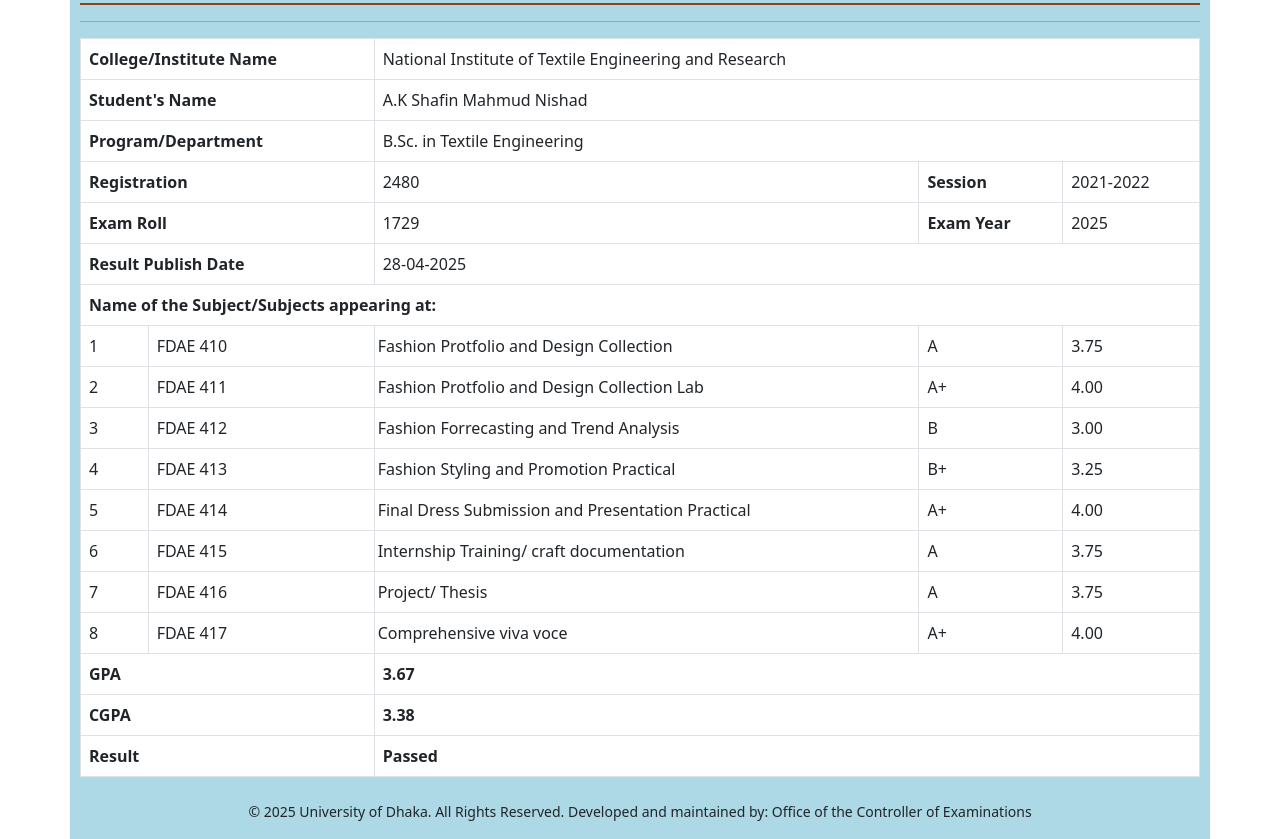
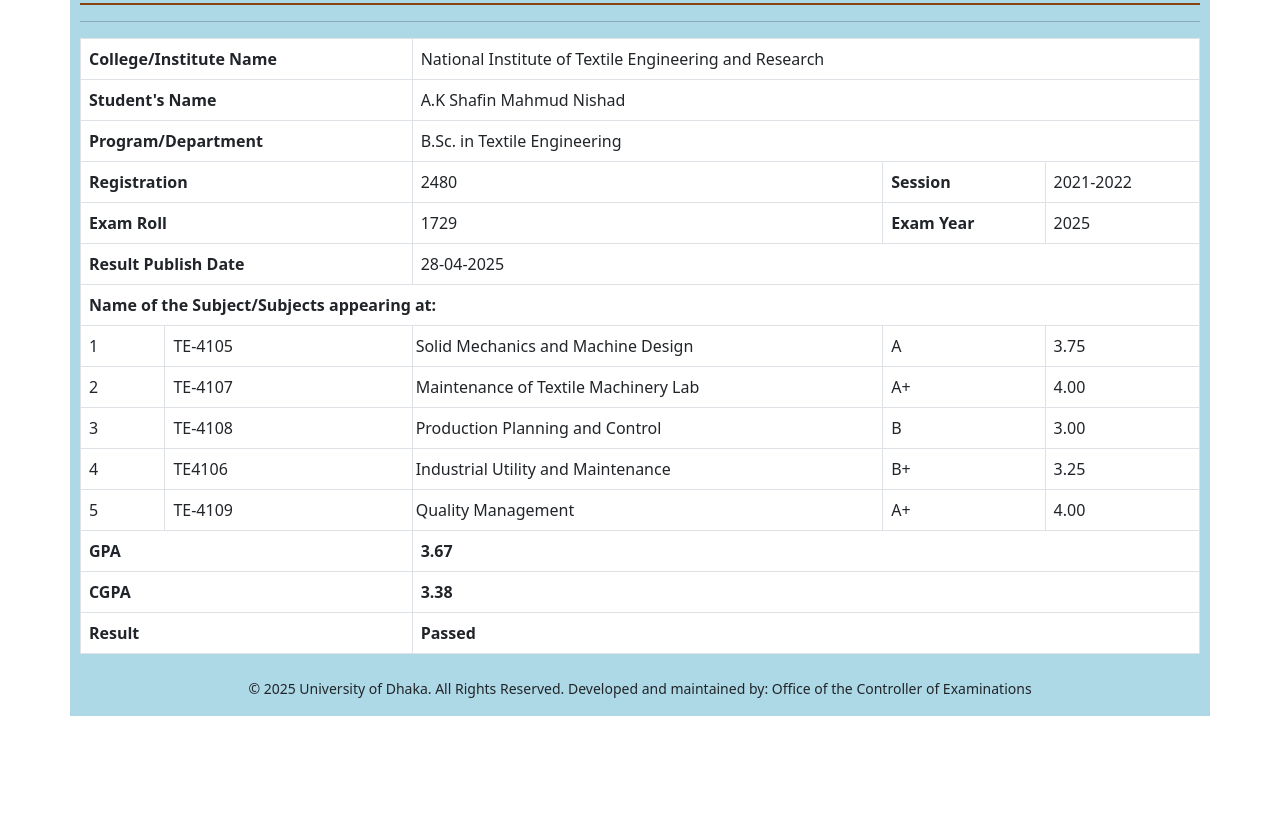
Before and after one commit to MahmudNishad/cmc.du.ac.bd, a plain HTML site: page index.html in a window 1280 px wide. Shown: the part 169-1008 px from the top of the page. After the commit the page ends 885 px from the top, so only its background shows below. Drawn offline with nearby package versions, Linux system fonts and the light colour scheme.

Commit message:
Add files via upload

```diff
--- a/index.html
+++ b/index.html
@@ -20,7 +20,7 @@
             <div class="col-12">
                 <center>
                     <h2 style="border-bottom: 2px solid saddlebrown;padding-bottom: 7px;"><b>
-            B.Sc. in Textile Engineering Level-4 Term-1 Examination of 2025 Held in February 2025</b> <small style="font-size:15px;color:red;">  </small> </h2>
+            B.Sc. in B.Sc. in Textile Engineering Level-4 Term-1 Examination of 2025 Held in February 2025</b> <small style="font-size:15px;color:red;">  </small> </h2>
                 </center>
                 <hr>
             </div>
@@ -37,7 +37,7 @@
                             </tr>
                             <tr>
                                 <th colspan="2">Student's Name</th>
-                                <td colspan="3">A.K Shafin Mahmud Nishad</td>
+                                <td colspan="3"> A.K Shafin Mahmud Nishad</td>
                             </tr>
                             <tr>
                                 <th colspan="2">Program/Department</th>
@@ -66,60 +66,40 @@
 
                             <tr>
                                 <td>1</td>
-                                <td>FDAE 410</td>
-                                <td style="padding:3px;vertical-align: middle;">Fashion Protfolio and Design Collection</td>
+                                <td>TE-4105</td>
+                                <td style="padding:3px;vertical-align: middle;">Solid Mechanics and Machine Design</td>
                                 <td>A</td>
                                 <td>3.75</td>
                             </tr>
                             <tr>
                                 <td>2</td>
-                                <td>FDAE 411</td>
-                                <td style="padding:3px;vertical-align: middle;">Fashion Protfolio and Design Collection Lab</td>
+                                <td>TE-4107</td>
+                                <td style="padding:3px;vertical-align: middle;">Maintenance of Textile Machinery Lab</td>
                                 <td>A+</td>
                                 <td>4.00</td>
                             </tr>
                             <tr>
                                 <td>3</td>
-                                <td>FDAE 412</td>
-                                <td style="padding:3px;vertical-align: middle;">Fashion Forrecasting and Trend Analysis</td>
+                                <td>TE-4108</td>
+                                <td style="padding:3px;vertical-align: middle;">Production Planning and Control</td>
                                 <td>B</td>
                                 <td>3.00</td>
                             </tr>
                             <tr>
                                 <td>4</td>
-                                <td>FDAE 413</td>
-                                <td style="padding:3px;vertical-align: middle;">Fashion Styling and Promotion Practical</td>
+                                <td>TE­4106</td>
+                                <td style="padding:3px;vertical-align: middle;">Industrial Utility and Maintenance</td>
                                 <td>B+</td>
                                 <td>3.25</td>
                             </tr>
                             <tr>
                                 <td>5</td>
-                                <td>FDAE 414</td>
-                                <td style="padding:3px;vertical-align: middle;">Final Dress Submission and Presentation Practical</td>
+                                <td>TE-4109</td>
+                                <td style="padding:3px;vertical-align: middle;">Quality Management</td>
                                 <td>A+</td>
                                 <td>4.00</td>
                             </tr>
-                            <tr>
-                                <td>6</td>
-                                <td>FDAE 415</td>
-                                <td style="padding:3px;vertical-align: middle;">Internship Training/ craft documentation</td>
-                                <td>A</td>
-                                <td>3.75</td>
-                            </tr>
-                            <tr>
-                                <td>7</td>
-                                <td>FDAE 416</td>
-                                <td style="padding:3px;vertical-align: middle;">Project/ Thesis</td>
-                                <td>A</td>
-                                <td>3.75</td>
-                            </tr>
-                            <tr>
-                                <td>8</td>
-                                <td>FDAE 417</td>
-                                <td style="padding:3px;vertical-align: middle;">Comprehensive viva voce</td>
-                                <td>A+</td>
-                                <td>4.00</td>
-                            </tr>
+
                             <tr>
                                 <th colspan="2">GPA</th>
                                 <th colspan="3">3.67</th>
```
